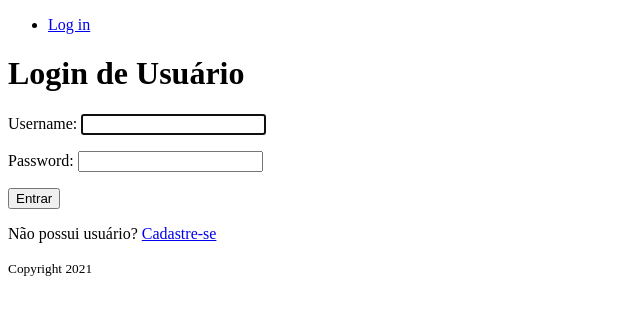
After one commit to MatheusCavini/Qualafesta-TicketsSelling, a Django app: page /accounts/login/ in a window 1280 px wide. The commit adds this page. Shown: the top 315 px of the page, without its empty margins (0-640 px from the left). Run offline with Django 3.2, Linux system fonts and the light colour scheme.

Commit message:
feat: base login, logout and register

```diff
--- /dev/null
+++ b/accounts/templates/registration/login.html
@@ -0,0 +1,30 @@
+{% extends 'base.html' %}
+
+{% block title %}
+Login
+{% endblock title %}
+
+{% block content %}
+<h1>Login de Usuário</h1>
+
+{% if form.errors %}
+<p>Sua senha e nome de usuário não correspondem. Tente novamente.</p>
+{% endif %}
+
+{% if next %}
+{% if user.is_authenticated %}
+<p>Sua conta não possui acesso a esta página. Para prosseguir, faça um login com uma conta que tenha.</p>
+{% else %}
+<p>Faça o login para ver esta página.</p>
+{% endif %}
+{% endif %}
+
+<form method="post" action="{% url 'login' %}">
+    {% csrf_token %}
+    {{ form.as_p}}
+    <button type="submit" value="login">Entrar</button>
+    <input type="hidden" name="next" value="{{ next }}">
+</form>
+
+<p>Não possui usuário? <a href="{% url 'signup' %}">Cadastre-se</a></p>
+{% endblock %}
--- a/qualafestasite/settings.py
+++ b/qualafestasite/settings.py
@@ -39,7 +39,7 @@ INSTALLED_APPS = [
     'django.contrib.sessions',
     'django.contrib.messages',
     'django.contrib.staticfiles',
-    'qualafesta.apps.QualafestaConfig', # adicione esta linha
+    'qualafesta.apps.QualafestaConfig',
 ]
 
 MIDDLEWARE = [
@@ -126,3 +126,7 @@ STATIC_URL = '/static/'
 # https://docs.djangoproject.com/en/3.2/ref/settings/#default-auto-field
 
 DEFAULT_AUTO_FIELD = 'django.db.models.BigAutoField'
+
+LOGIN_REDIRECT_URL = 'index'
+
+LOGOUT_REDIRECT_URL = 'index'
--- a/qualafestasite/urls.py
+++ b/qualafestasite/urls.py
@@ -14,9 +14,11 @@ Including another URLconf
     2. Add a URL to urlpatterns:  path('blog/', include('blog.urls'))
 """
 from django.contrib import admin
-from django.urls import include, path # modificar esta linha
+from django.urls import include, path
 
 urlpatterns = [
-    path('qualafesta/', include('qualafesta.urls')), # adicionar esta linha
+    path('qualafesta/', include('qualafesta.urls')),
+    path('accounts/', include('accounts.urls')),
+    path('accounts/', include('django.contrib.auth.urls')),
     path('admin/', admin.site.urls),
 ]
--- a/templates/base.html
+++ b/templates/base.html
@@ -12,6 +12,16 @@
 
 <body>
     <header id="cabecalho-principal">
+        <nav id="navegacao-principal">
+            <ul>
+                {% if user.is_authenticated %}
+                    <li> Logado com {{ user.username }} </li>
+                    <li><a href="{% url 'logout' %}">Log out</a></li>
+                {% else %}
+                    <li><a href="{% url 'login' %}">Log in</a></li>
+                {% endif %}
+            </ul>
+        </nav>
 
     </header>
     <main id="conteiner-principal">
```
Also changed, not shown: db.sqlite3, qualafesta/migrations/0001_initial.py, qualafesta/migrations/0002_artistparticipation_event_purchasedticket_ticketcattegory.py (deleted).
